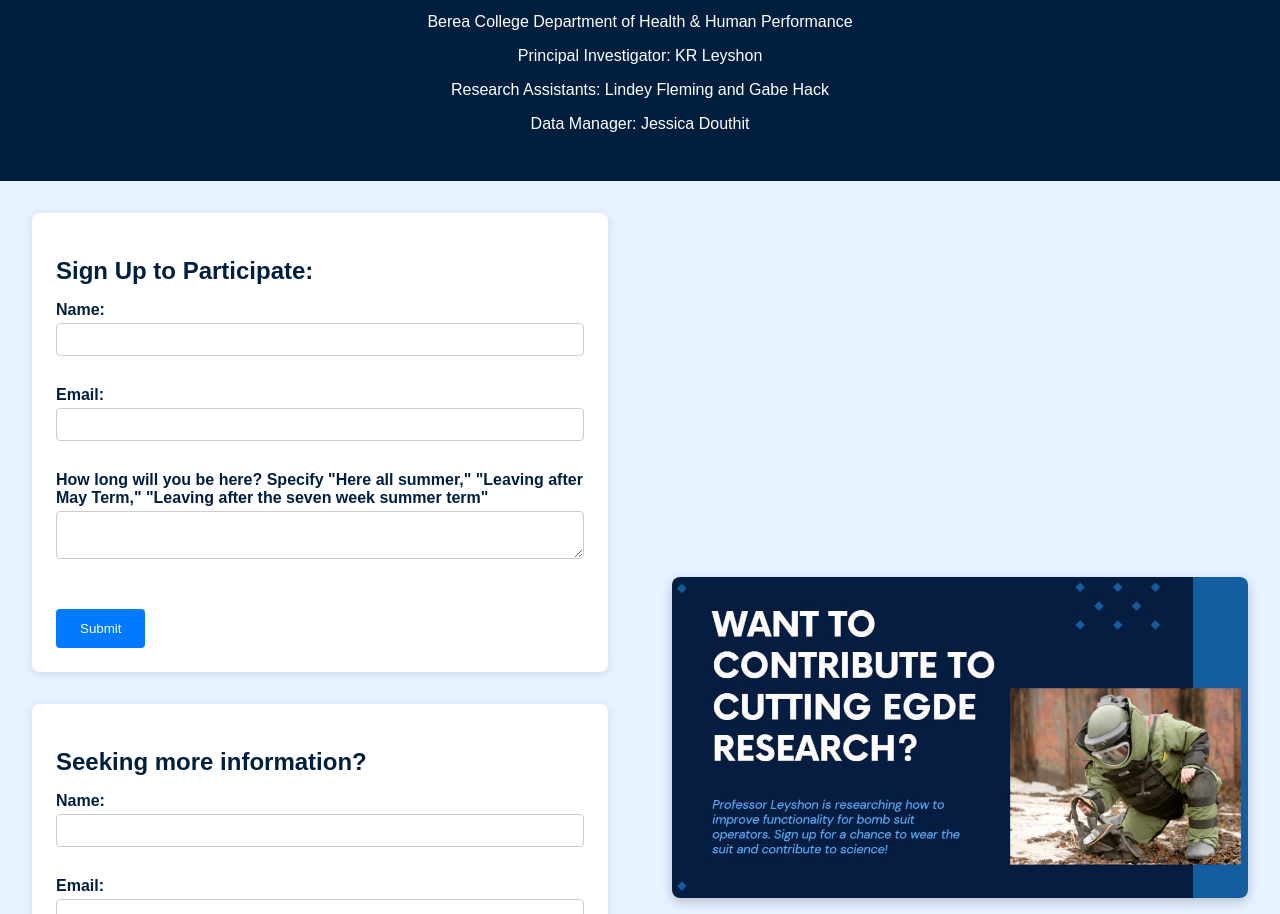
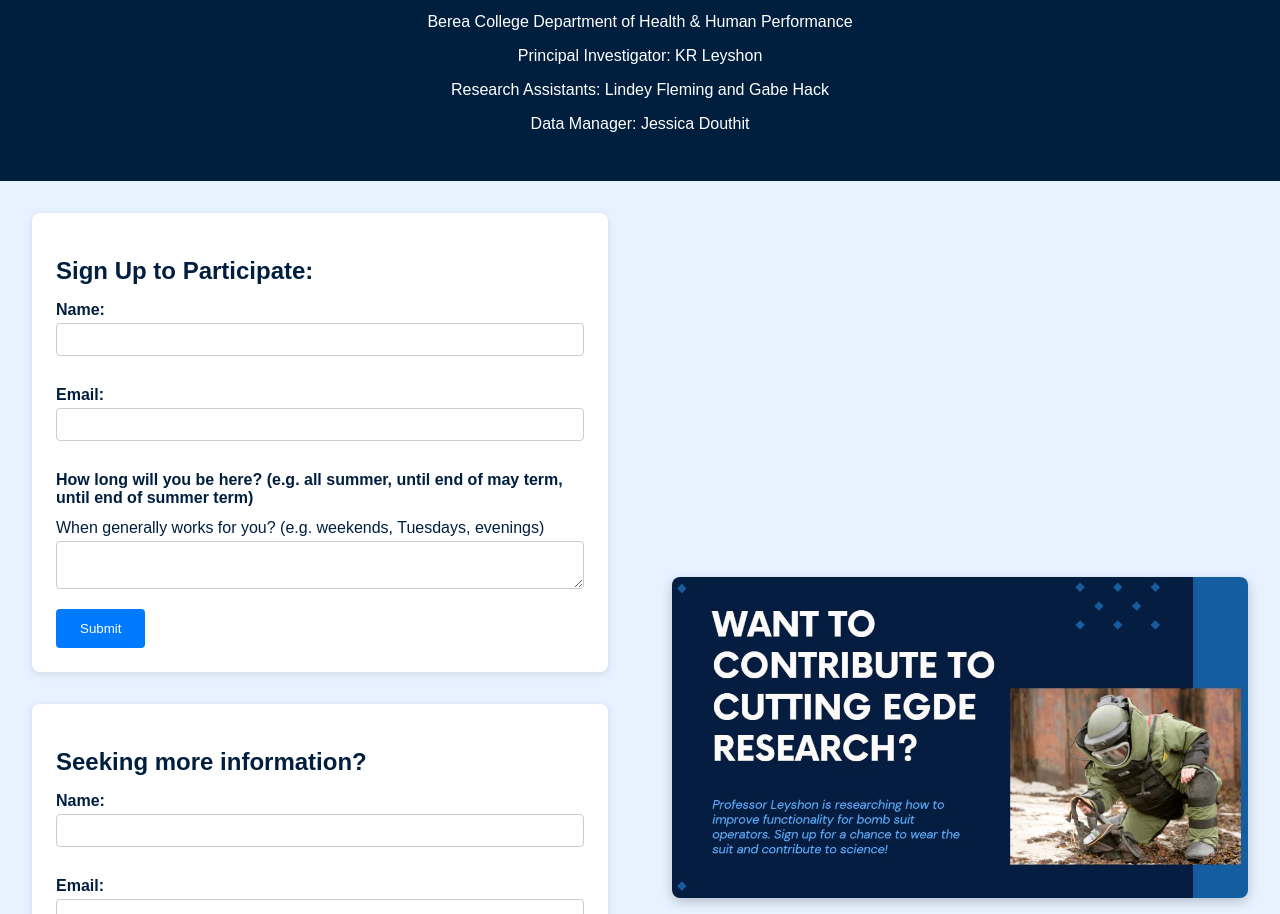
Before and after one commit to JessicaDouthit00/hhpresearch1, a website: page index.html in a window 1280 px wide. Shown: the part 186-1100 px from the top of the page. Drawn offline with Linux system fonts and the light colour scheme.

Commit message:
Update index.html

```diff
--- a/index.html
+++ b/index.html
@@ -30,7 +30,8 @@
           <label>Email:<br />
             <input type="email" name="email" required />
           </label><br />
-          <label>How long will you be here? Specify "Here all summer," "Leaving after May Term," "Leaving after the seven week summer term"<br />
+          <label>How long will you be here?   (e.g. all summer, until end of may term, until end of summer term)<br />
+          </label>When generally works for you? (e.g. weekends, Tuesdays, evenings) <br />
             <textarea name="message"></textarea>
           </label><br />
           <input type="hidden" name="form_type" value="info" />
```
